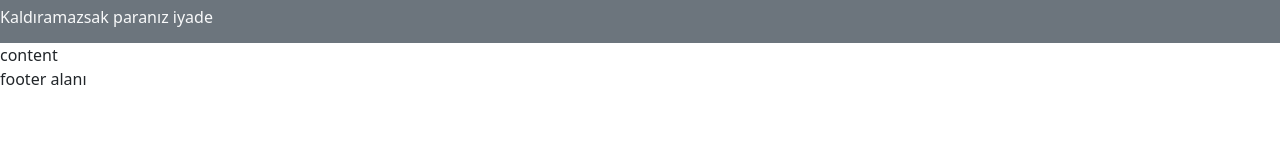
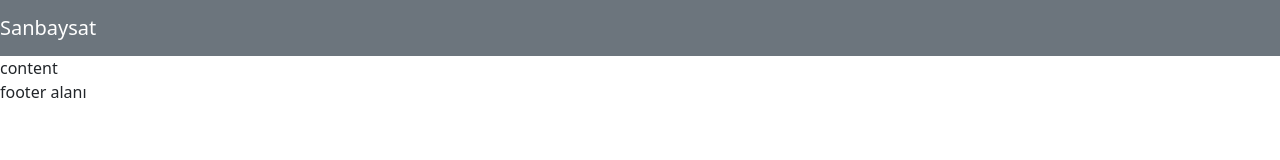
Before and after one commit to beyfendipenguen/template, a plain HTML site: page index.html in a window 1280 px wide. Drawn offline with nearby package versions, Linux system fonts and the light colour scheme.

Commit message:
sanayi uygulaması ana safası

```diff
--- a/index.html
+++ b/index.html
@@ -8,9 +8,9 @@
     <script src="https://cdn.jsdelivr.net/npm/bootstrap@5.0.0-beta1/dist/js/bootstrap.bundle.min.js" ></script>
 </head>
 <body>
-    <div class="navbar bg-secondary">
-      <h6 class= "text-light">Kaldıramazsak paranız iyade</h6>
-    </div>
+    <nav class="navbar navbar-expand bg-secondary">
+       <a class= "navbar-brand text-white" href="#">Sanbaysat</a>
+    </nav>
     <div>
         content
     </div>
```
